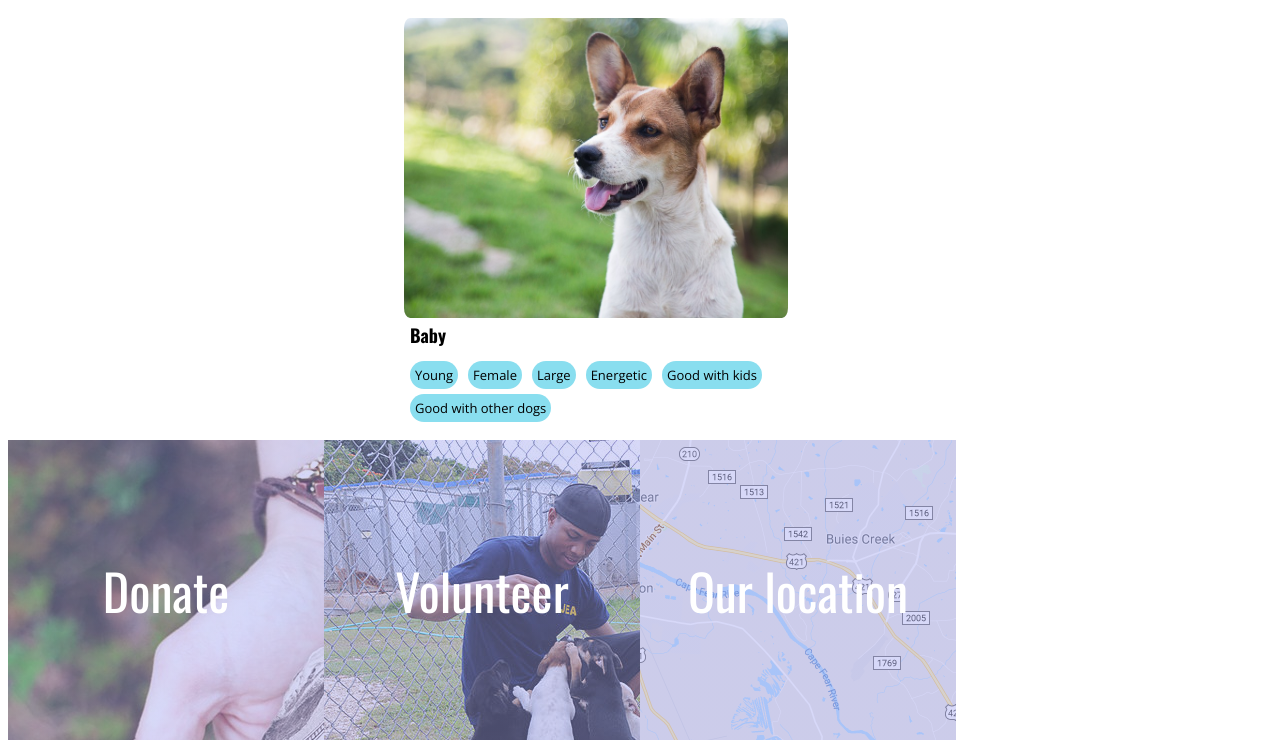
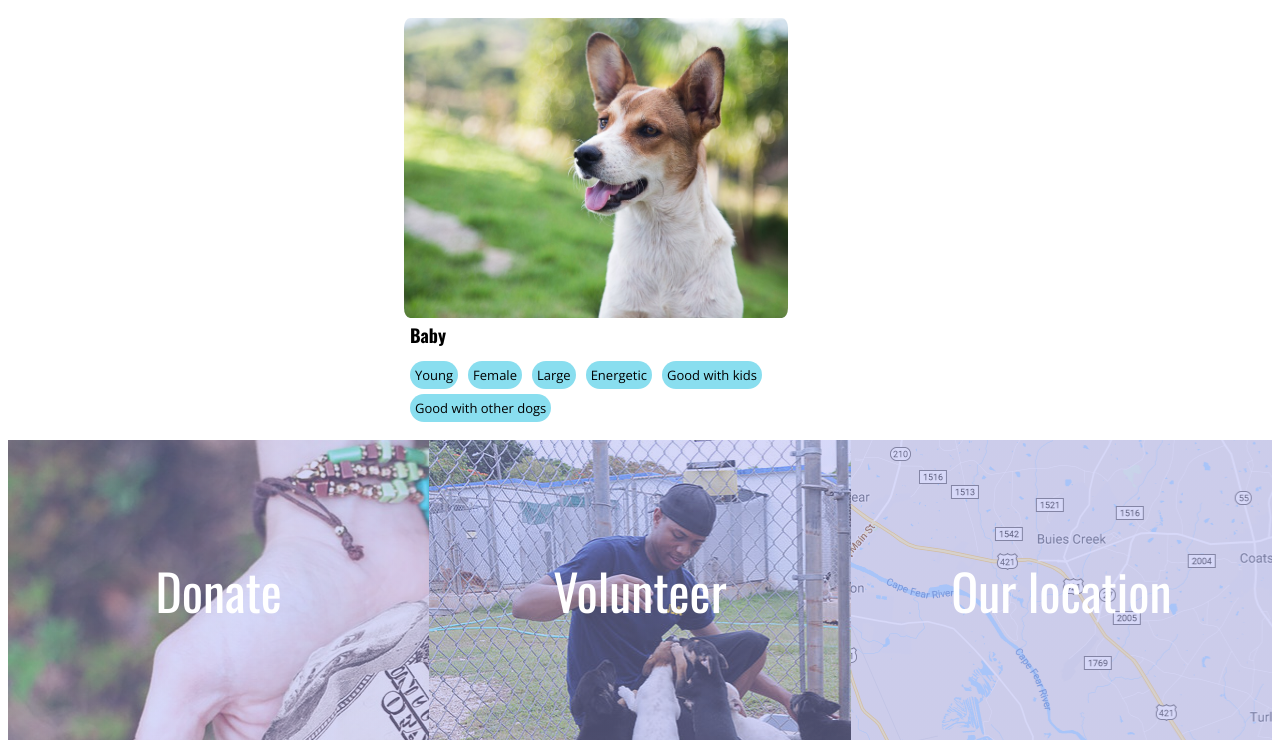
Before and after one commit to Momentum-Team-13/dog-adoption-website-jreyesri13, a plain HTML site: page index.html in a window 1280 px wide. Shown: the part 1972-2720 px from the top of the page. Drawn offline with nearby package versions, Linux system fonts and the light colour scheme.

Commit message:
Kept working on footer section

```diff
--- a/style.css
+++ b/style.css
@@ -68,6 +68,11 @@ header {
     list-style: none;
 }
 
+footer {
+    display: flex;
+    flex-direction: row;
+
+}
 
 .foot {
     color: white;
@@ -75,13 +80,12 @@ header {
     font-size: 50px;
 }
 
-
-
 .tinted-image1 {
     display: flex;
     flex-direction: row;
     justify-content: space-evenly;
     align-items: center;
+    flex: 1 1 auto;
 
     width: 25%;
     height: 300px;
@@ -100,6 +104,7 @@ header {
     flex-direction: row;
     justify-content: space-evenly;
     align-items: center;
+    flex: 1 1 auto;
 
     width: 25%;
     height: 300px;
@@ -116,6 +121,7 @@ header {
     flex-direction: row;
     justify-content: space-evenly;
     align-items: center;
+    flex: 1 1 auto;
 
     width: 25%;
     height: 300px;
@@ -127,9 +133,3 @@ header {
         url(starter_files/images/location.png);
 
 }
-
-footer {
-    display: flex;
-    flex-wrap: wrap;
-    flex-direction: row;
-}
```
Also changed, not shown: notes.txt.
